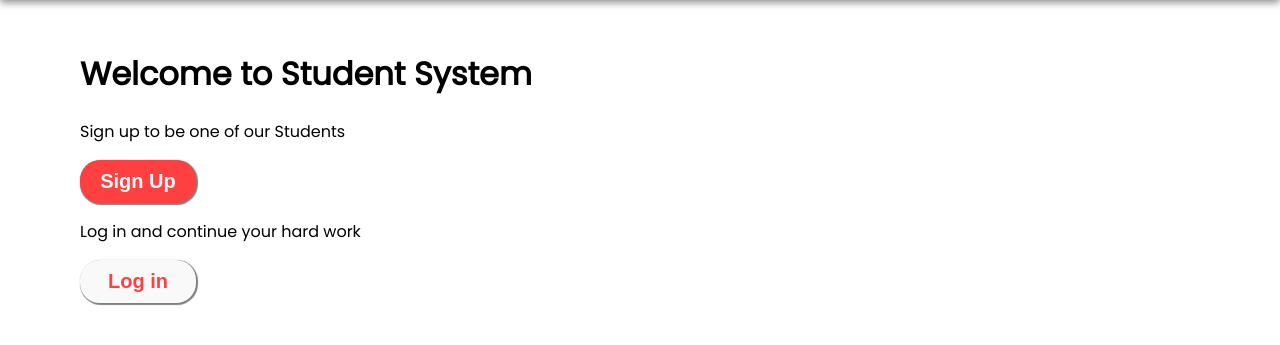
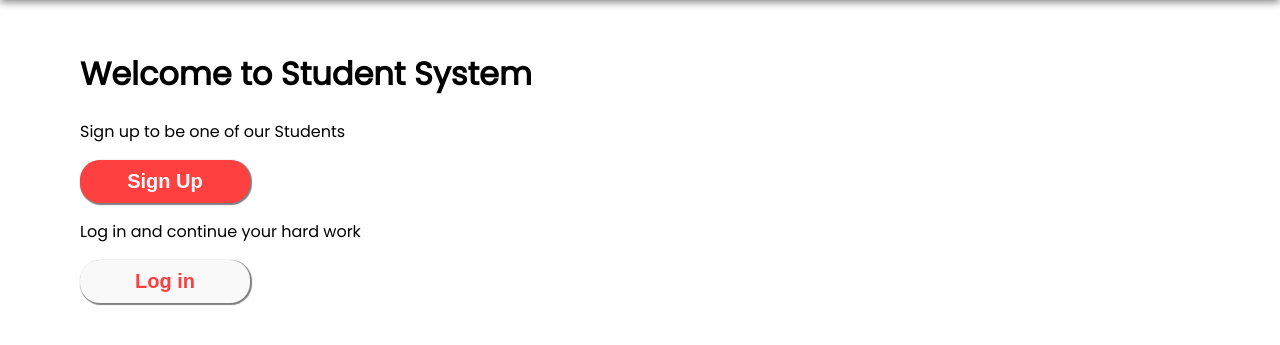
Before and after one commit to MiinaMagdy/Student-System, a PHP site: page /zero.php in a window 1280 px wide. Shown: the part 80-425 px from the top of the page. Run offline with PHP 8.4, Linux system fonts and the light colour scheme.

Commit message:
Update stylezero.css

```diff
--- a/stylezero.css
+++ b/stylezero.css
@@ -18,6 +18,7 @@ body {
 }
 
 .welcome{
+    margin-left: 40px;
     transition: all .3s ease-in-out;
     margin-left: 40px;
 }
@@ -90,7 +91,7 @@ a {
 .btn{
     margin-left: auto;
     margin-right: auto;
-    width: 10%;
+    width: 170px;
     padding: 10px;
     border: none;
     border-radius: 20px;
```
